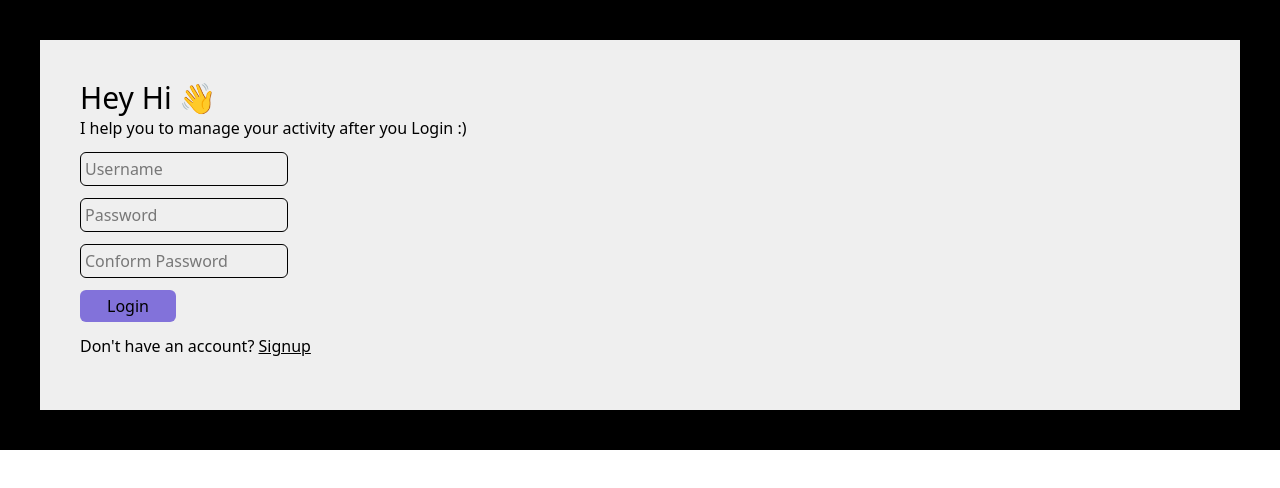
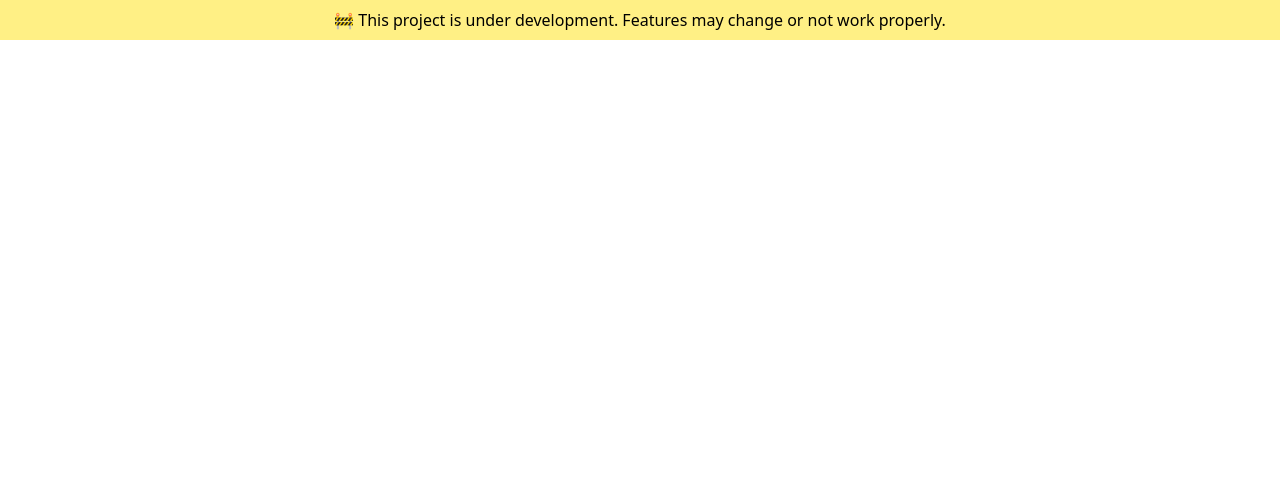
Before and after one commit to Sivabalamanikandan-C/Actodo-React, a React (Vite) app: page / in a window 1280 px wide. Shown: the top 488 px of the page. Built offline with nearby package versions, Linux system fonts and the light colour scheme.

Commit message:
Updated UI components

```diff
--- a/src/main.jsx
+++ b/src/main.jsx
@@ -5,10 +5,10 @@ import App from './App.jsx'
 
 createRoot(document.getElementById('root')).render(
   <StrictMode>
-    {/* <div className="bg-yellow-200 text-black text-center p-2">
+    <div className="bg-yellow-200 text-black text-center p-2">
       🚧 This project is under development. Features may change or not work properly.
-    </div> */}
+    </div>
 
-    <App/>
+    {/* <App/> */}
   </StrictMode>,
 )
```
